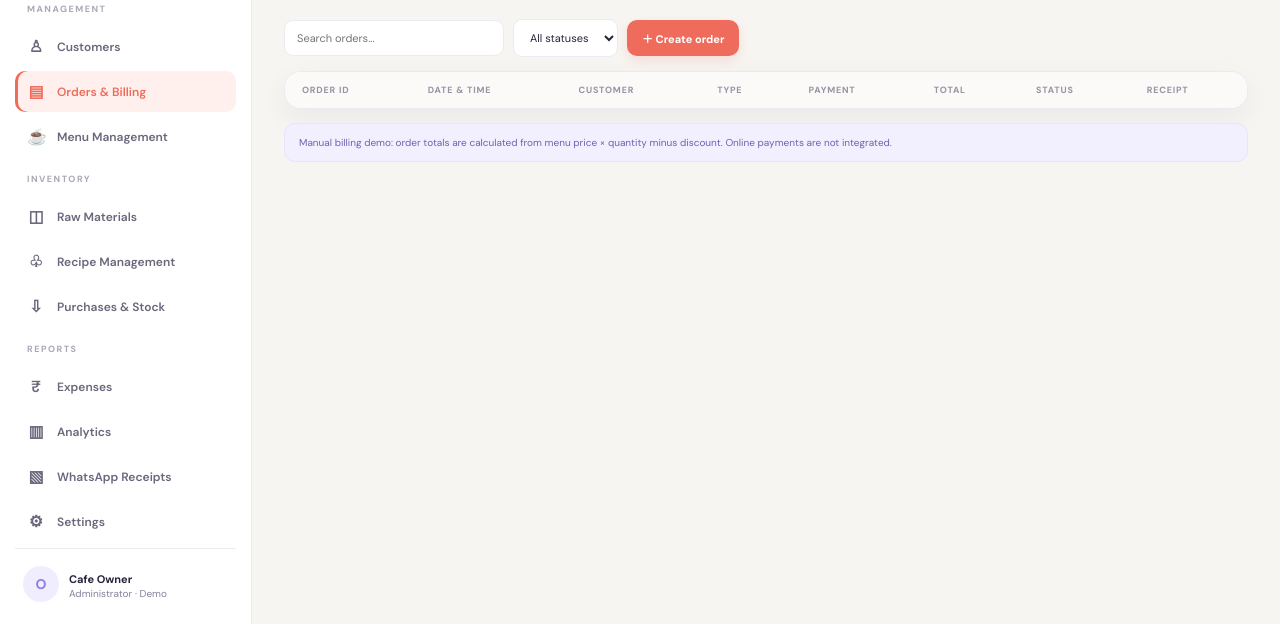
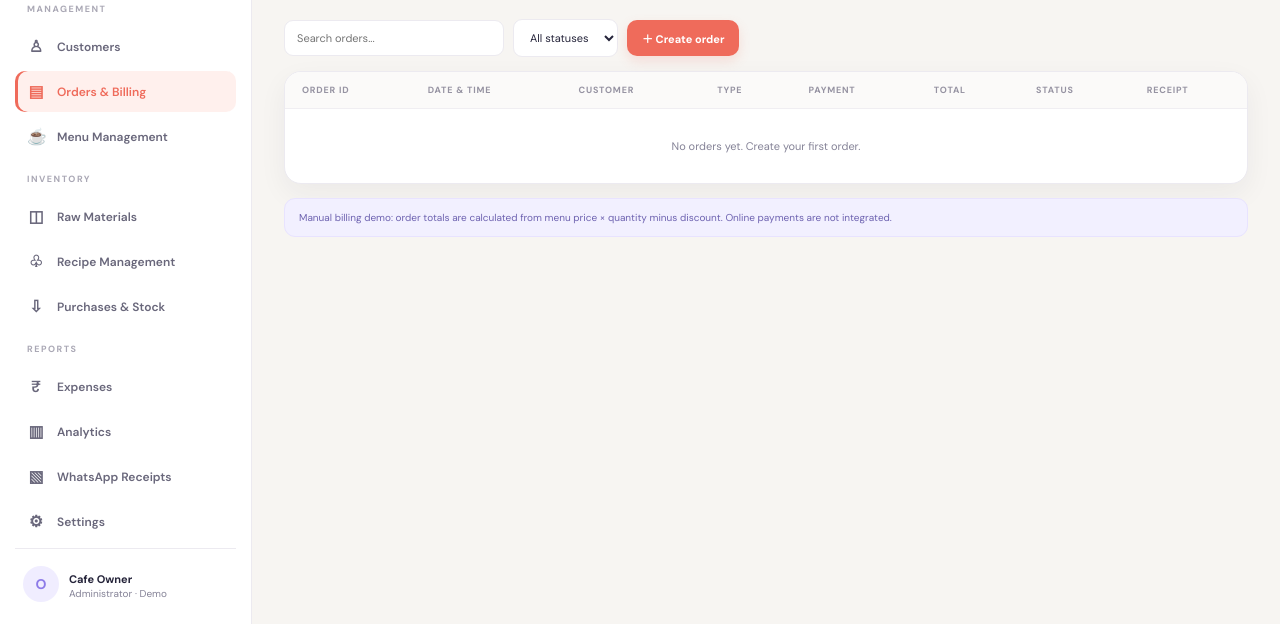
Before and after one commit to Theshivam12/Cafe_inventory_management, a plain HTML site: page orders.html in a window 1280 px wide. Shown: the part 176-800 px from the top of the page. Drawn offline with Linux system fonts and the light colour scheme; files that its build step writes are made by us from their sources.

Commit message:
Fix stylesheet and script paths in orders.html
Updated stylesheet link and script paths in orders.html.

```diff
--- a/orders.html
+++ b/orders.html
@@ -1,4 +1,4 @@
-<!doctype html><html lang="en"><head><meta charset="utf-8"><meta name="viewport" content="width=device-width, initial-scale=1"><title>Orders & Billing | CafeFlow</title><link rel="stylesheet" href="assets/css/style.css"></head><body>
+<!doctype html><html lang="en"><head><meta charset="utf-8"><meta name="viewport" content="width=device-width, initial-scale=1"><title>Orders & Billing | CafeFlow</title><link rel="stylesheet" href="style.css"></head><body>
 <div class="layout"><aside class="sidebar"><div class="brand"><div class="brand-logo">C</div><div><b>CafeFlow</b><small>MANAGEMENT STUDIO</small></div></div><nav class="nav"><div class="nav-caption">OVERVIEW</div><a href="index.html" class=""><span class="nav-ico">▦</span>Dashboard</a><div class="nav-caption">MANAGEMENT</div><a href="customers.html" class=""><span class="nav-ico">♙</span>Customers</a><a href="orders.html" class="active"><span class="nav-ico">▤</span>Orders & Billing</a><a href="menu.html" class=""><span class="nav-ico">☕</span>Menu Management</a><div class="nav-caption">INVENTORY</div><a href="materials.html" class=""><span class="nav-ico">◫</span>Raw Materials</a><a href="recipes.html" class=""><span class="nav-ico">♧</span>Recipe Management</a><a href="purchases.html" class=""><span class="nav-ico">⇩</span>Purchases & Stock</a><div class="nav-caption">REPORTS</div><a href="expenses.html" class=""><span class="nav-ico">₹</span>Expenses</a><a href="analytics.html" class=""><span class="nav-ico">▥</span>Analytics</a><a href="receipts.html" class=""><span class="nav-ico">▧</span>WhatsApp Receipts</a><a href="settings.html" class=""><span class="nav-ico">⚙</span>Settings</a></nav><div class="profile"><div class="avatar">O</div><div><b style="font-size:11px">Cafe Owner</b><small>Administrator · Demo</small></div></div></aside>
 <main class="main"><header class="topbar"><div style="display:flex;align-items:center;gap:12px"><button class="menu-toggle" id="menuToggle">☰</button><div class="crumb">Workspace / <b>Orders & Billing</b></div></div><div class="top-actions"><div class="top-date" id="topDate"></div><div class="top-avatar">O</div></div></header><div class="content">
 <div class="page-head"><div><div class="eyebrow">CAFE MANAGEMENT</div><h1>Orders & Billing</h1><div class="subtitle">Create orders, calculate bills and prepare customer receipts.</div></div><button class="btn" onclick="openOrderForm()">＋ Create order</button></div>
@@ -6,4 +6,4 @@
 <div class="card table-card"><div class="table-wrap"><table id="ordersTable"><thead><tr><th>Order ID</th><th>Date & time</th><th>Customer</th><th>Type</th><th>Payment</th><th>Total</th><th>Status</th><th>Receipt</th></tr></thead><tbody id="orderRows"></tbody></table></div></div>
 <div class="notice">Manual billing demo: order totals are calculated from menu price × quantity minus discount. Online payments are not integrated.</div>
 </div></main></div>
-<div class="modal-backdrop" id="modalBackdrop"><div class="modal"><div class="modal-head"><h3 id="modalTitle">Details</h3><button class="close" onclick="CF.close()">×</button></div><div id="modalBody"></div></div></div><div class="toast" id="toast"></div><script src="assets/js/app.js"></script><script src="assets/js/pages.js"></script></body></html>
+<div class="modal-backdrop" id="modalBackdrop"><div class="modal"><div class="modal-head"><h3 id="modalTitle">Details</h3><button class="close" onclick="CF.close()">×</button></div><div id="modalBody"></div></div></div><div class="toast" id="toast"></div><script src="app.js"></script><script src="pages.js"></script></body></html>
```
